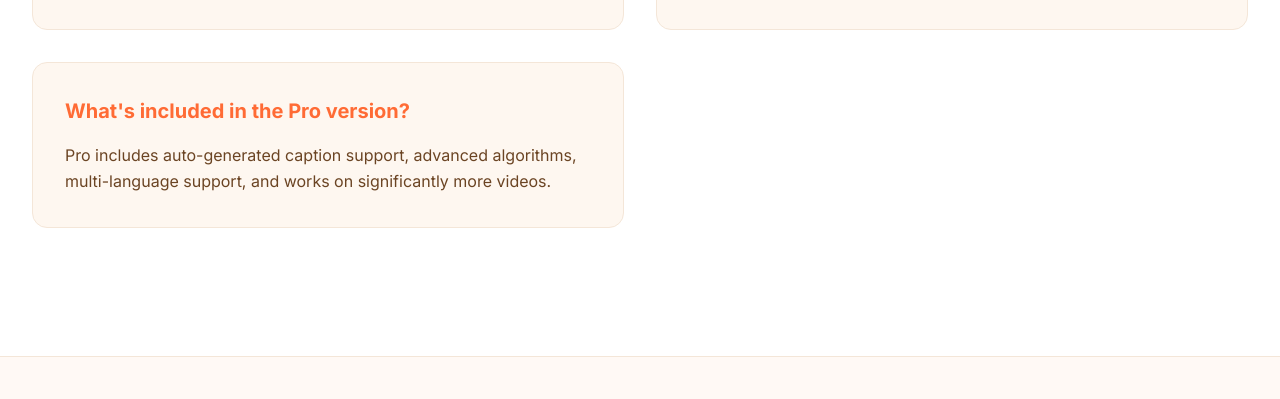
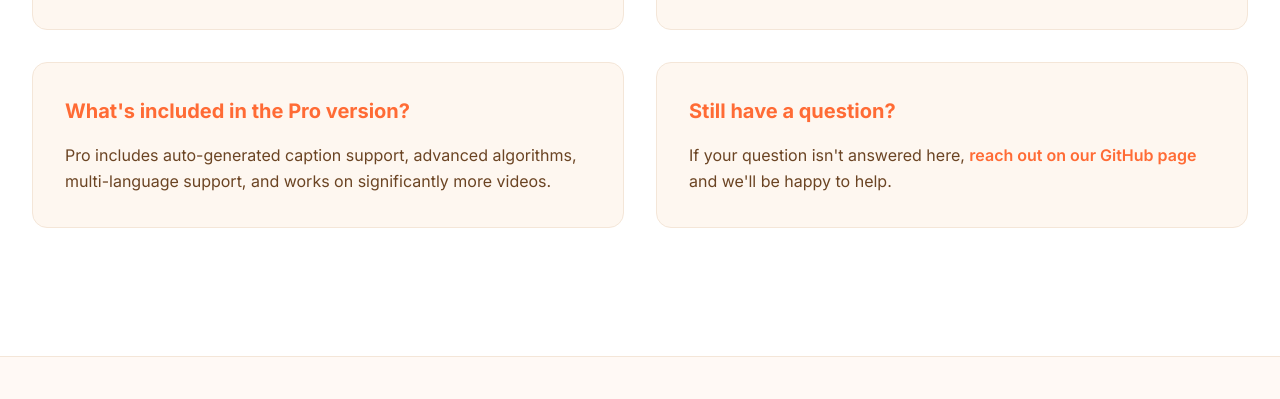
Before and after one commit to YouTube-Silence-Skipper/YouTube-Silence-Skipper.github.io, an Eleventy site: page src/index.html in a window 1280 px wide. Shown: the part 5213-5612 px from the top of the page. Built offline with nearby package versions, Linux system fonts and the light colour scheme; Eleventy itself is replaced by a stand-in of ours; files that its build step writes are made by us from their sources.

Commit message:
Add a contact card to the FAQ section
Add a final FAQ card linking to the project's GitHub issues page for questions
not covered here, and style inline FAQ links in the brand color.

Co-Authored-By: Claude Opus 4.8 <noreply@anthropic.com>

```diff
--- a/src/index.html
+++ b/src/index.html
@@ -366,6 +366,10 @@ showActivatePro: true
           <h4>What's included in the Pro version?</h4>
           <p>Pro includes auto-generated caption support, advanced algorithms, multi-language support, and works on significantly more videos.</p>
         </div>
+        <div class="faq-item">
+          <h4>Still have a question?</h4>
+          <p>If your question isn't answered here, <a href="{{ site.issuesUrl }}" target="_blank" rel="noopener">reach out on our GitHub page</a> and we'll be happy to help.</p>
+        </div>
       </div>
     </div>
   </section>
--- a/src/styles.css
+++ b/src/styles.css
@@ -1335,6 +1335,17 @@ html {
   line-height: 1.6;
 }
 
+.faq-item a {
+  color: var(--primary-orange);
+  font-weight: 600;
+  text-decoration: none;
+  transition: var(--transition);
+}
+
+.faq-item a:hover {
+  text-decoration: underline;
+}
+
 /* Footer */
 .footer {
   background: var(--bg-secondary);
```
